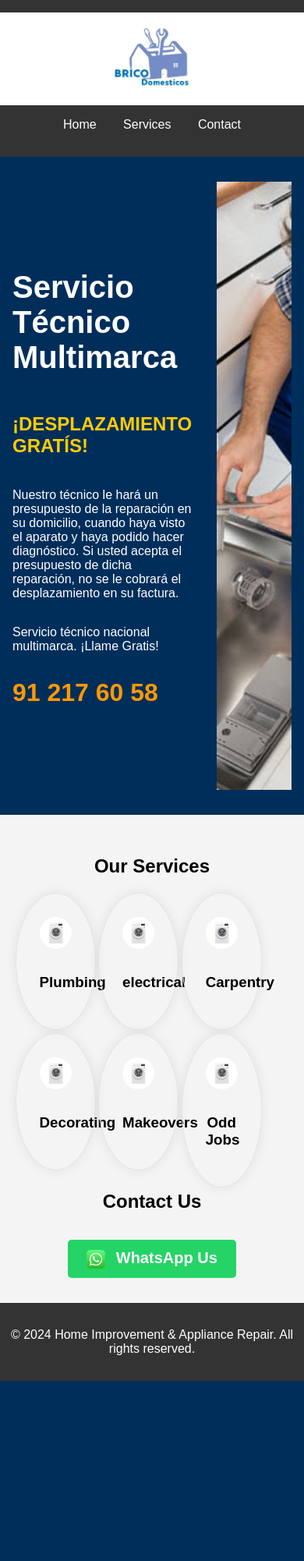
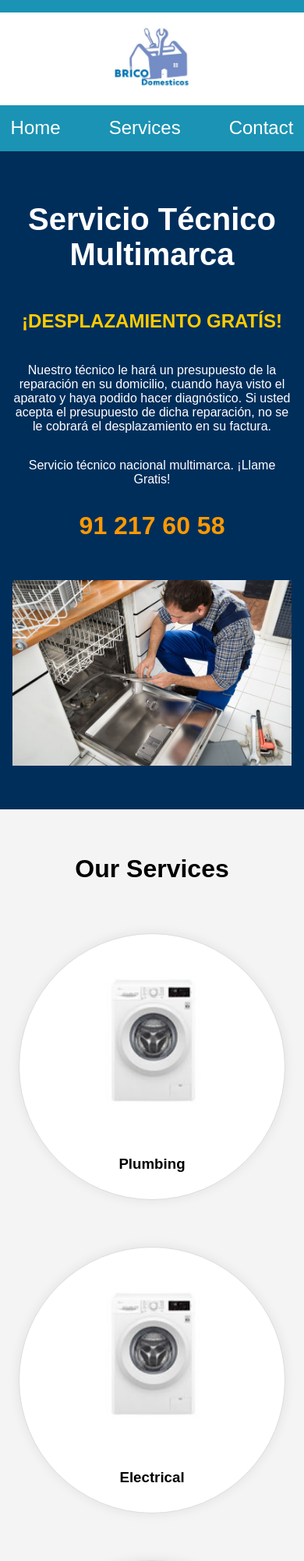
Before and after one commit to DgrinderHZ/lahcen, a PHP site: page / in a window 390 px wide. Shown: the top 2002 px of the page at 78% size. Before the commit the page ends 1771 px from the top, so only its background shows below. Run offline with PHP 8.4, Linux system fonts and the light colour scheme.

Commit message:
responsive

```diff
--- a/css/style.css
+++ b/css/style.css
@@ -6,7 +6,7 @@ body {
 }
 
 header {
-  background: #333;
+  background: #1b93b4;
   color: #fff;
   padding: 1rem 0;
   text-align: center;
@@ -29,26 +29,38 @@ header {
 nav ul {
   list-style: none;
   padding: 0;
+  margin: 0; /* Ensure no margin */
+  display: flex;
+  justify-content: center; /* Center the nav items */
 }
 
 nav ul li {
-  display: inline;
-  margin: 0 15px;
+  display: inline-block;
+  margin: 15px 15px 0 15px;
 }
 
 nav ul li a {
   color: #fff;
   text-decoration: none;
+  font-size: 1.5rem; /* Increase font size */
+  padding: 0.5rem 1rem 0.5rem 1rem; /* Add some padding for better spacing */
+  transition: background-color 0.3s, color 0.3s; /* Smooth transition for hover effect */
+}
+
+nav ul li a:hover {
+  background-color: #ffffff; /* Change background color on hover */
+  color: #000000; /* Change text color on hover */
+  border-radius: 1px; /* Optional: Add border radius for rounded corners */
 }
 
 .hero {
   display: flex;
   justify-content: space-between;
-  align-items: stretch; /* Ensure items stretch to the same height */
+  align-items: stretch;
   padding: 2rem 1rem;
   background-color: #002e5b;
   color: #fff;
-  height: 100vh; /* Make hero section full viewport height */
+  height: 100vh;
   box-sizing: border-box;
 }
 
@@ -89,56 +101,74 @@ nav ul li a {
 
 .hero-image img {
   max-width: 100%;
-  height: 100%; /* Make image height 100% of hero section */
-  object-fit: cover; /* Ensure image covers the section properly */
+  height: 100%;
+  object-fit: cover;
 }
 
-.services {
-  display: flex;
-  flex-wrap: wrap;
-  padding: 20px;
-}
+/* Media query for smaller screens */
+@media (max-width: 768px) {
+  .hero {
+    flex-direction: column; /* Stack text and image vertically */
+    align-items: center; /* Center the items */
+  }
 
-.service {
-  border: 1px solid #ddd;
-  padding: 30px;
-  text-align: center;
-  transition: all 0.3s ease;
-  aspect-ratio: 1;
-  /* ... other properties ... */
-  position: relative;
-  float: left;
-  width: calc(12% - 2px);
-  margin-left: 1%;
-  margin-bottom: 1%;
-  border: solid 1px #e4e4e4;
-  border-radius: 50%;
-  box-shadow: 0px 0px 15px rgba(0, 0, 0, 0.08);
-  -webkit-transform: scale(1, 1);
-  -webkit-transform-origin: 50% 50%;
-  transform: scale(1, 1);
-  transform-origin: 50% 50%;
-  -webkit-transition: all 0.3s 0s ease;
-  transition: all 0.3s 0s ease;
-}
+  .hero-text {
+    padding-right: 0; /* Remove padding on smaller screens */
+    text-align: center; /* Center the text */
+  }
 
-.service:hover {
-  transform: scale(1.05);
-  box-shadow: 0 0 10px rgba(0, 0, 0, 0.1);
-}
-
-.service img {
-  width: 100%;
-  height: auto;
-  margin-bottom: 10px;
-  /* ... other properties ... */
-  border-radius: inherit;
+  .hero-image img {
+    height: auto; /* Adjust image height to auto */
+  }
 }
 
 .services-overview,
 .contact-whatsapp {
   padding: 2rem 1rem;
   text-align: center;
+}
+
+.services-overview{
+  display: flex;
+  flex-wrap: wrap;
+  justify-content: center;
+  gap: 20px; /* Add some space between the service items */
+}
+
+.services-overview h2 {
+  width: 100%; /* Make sure the title takes the full width of the container */
+  margin-bottom: 1.5rem; /* Add some space below the title */
+  font-size: 2rem; /* Adjust font size as needed */
+  text-align: center; /* Center the title text */
+}
+
+.service {
+    display: flex;
+    flex-direction: column;
+    align-items: center;
+    justify-content: center;
+    width: 300px; /* Set a fixed width */
+    height: 300px; /* Set a fixed height */
+    border: 1px solid #ddd;
+    padding: 20px; /* Adjust padding to fit the content inside the circle */
+    text-align: center;
+    transition: all 0.3s ease;
+    border-radius: 50%; /* Ensure the div is a perfect circle */
+    box-shadow: 0px 0px 15px rgba(0, 0, 0, 0.08);
+    margin: 20px auto; /* Center the service divs */
+    background-color: #fff; /* Background color for better visibility */
+}
+
+.service img {
+    width: 80%; /* Adjust image width to fit inside the circle */
+    height: auto;
+    border-radius: 50%; /* Ensure image is also a circle */
+    margin-bottom: 10px;
+}
+
+.service:hover {
+    transform: scale(1.05);
+    box-shadow: 0 0 10px rgba(0, 0, 0, 0.1);
 }
 
 .contact-whatsapp a.whatsapp-link {
@@ -165,7 +195,7 @@ nav ul li a {
 }
 
 footer {
-  background: #333;
+  background: #1b93b4;
   color: #fff;
   text-align: center;
   padding: 1rem 0;
--- a/index.html
+++ b/index.html
@@ -5,6 +5,7 @@
     <meta name="viewport" content="width=device-width, initial-scale=1.0">
     <title>Home Improvement & Appliance Repair</title>
     <link rel="stylesheet" href="css/style.css">
+    <link href="https://fonts.googleapis.com/css2?family=Roboto:wght@400;700&family=Lora:wght@400;700&family=Poppins:wght@400;700&family=Merriweather:wght@400;700&family=Montserrat:wght@400;700&display=swap" rel="stylesheet">
 </head>
 <body>
     <header>
@@ -46,8 +47,8 @@
                 <h3>Plumbing</h3>
             </div>
             <div class="service">
-                <img src="images/lavadora.jpg" alt="electrical">
-                <h3>electrical</h3>
+                <img src="images/lavadora.jpg" alt="Electrical">
+                <h3>Electrical</h3>
             </div>
             <div class="service">
                 <img src="images/lavadora.jpg" alt="Carpentry">
@@ -66,7 +67,7 @@
                 <h3>Odd Jobs</h3>
             </div>
         </section>
-         <section id="contact" class="contact-whatsapp">
+        <section id="contact" class="contact-whatsapp">
             <h2>Contact Us</h2>
             <a href="https://wa.me/34642580697" target="_blank" class="whatsapp-link">
                 <img src="images/wa-whatsapp-icon.png" alt="WhatsApp Icon">
@@ -82,7 +83,6 @@
         document.querySelectorAll('a[href^="#"]').forEach(anchor => {
             anchor.addEventListener('click', function (e) {
                 e.preventDefault();
-
                 document.querySelector(this.getAttribute('href')).scrollIntoView({
                     behavior: 'smooth'
                 });
```
